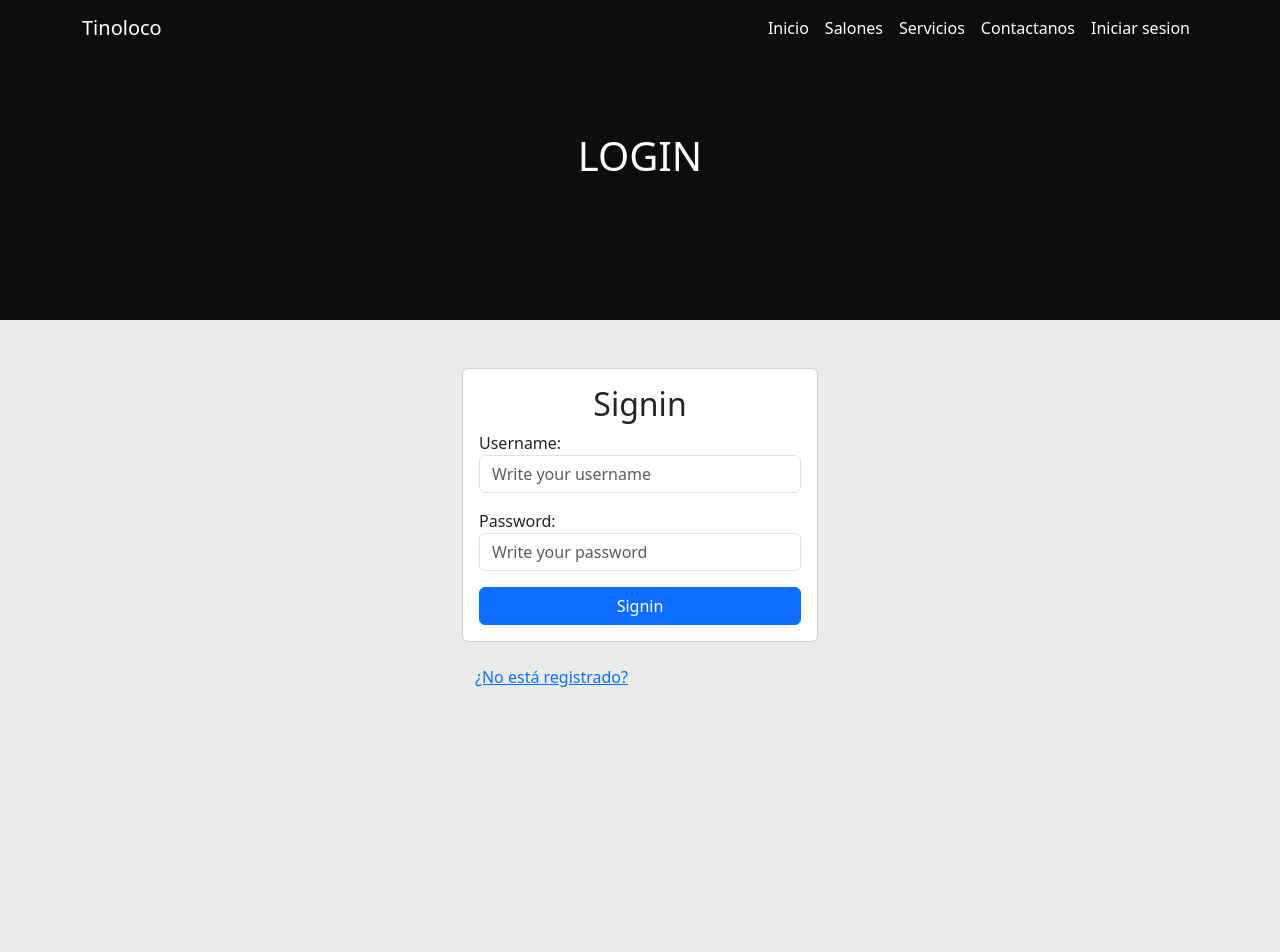
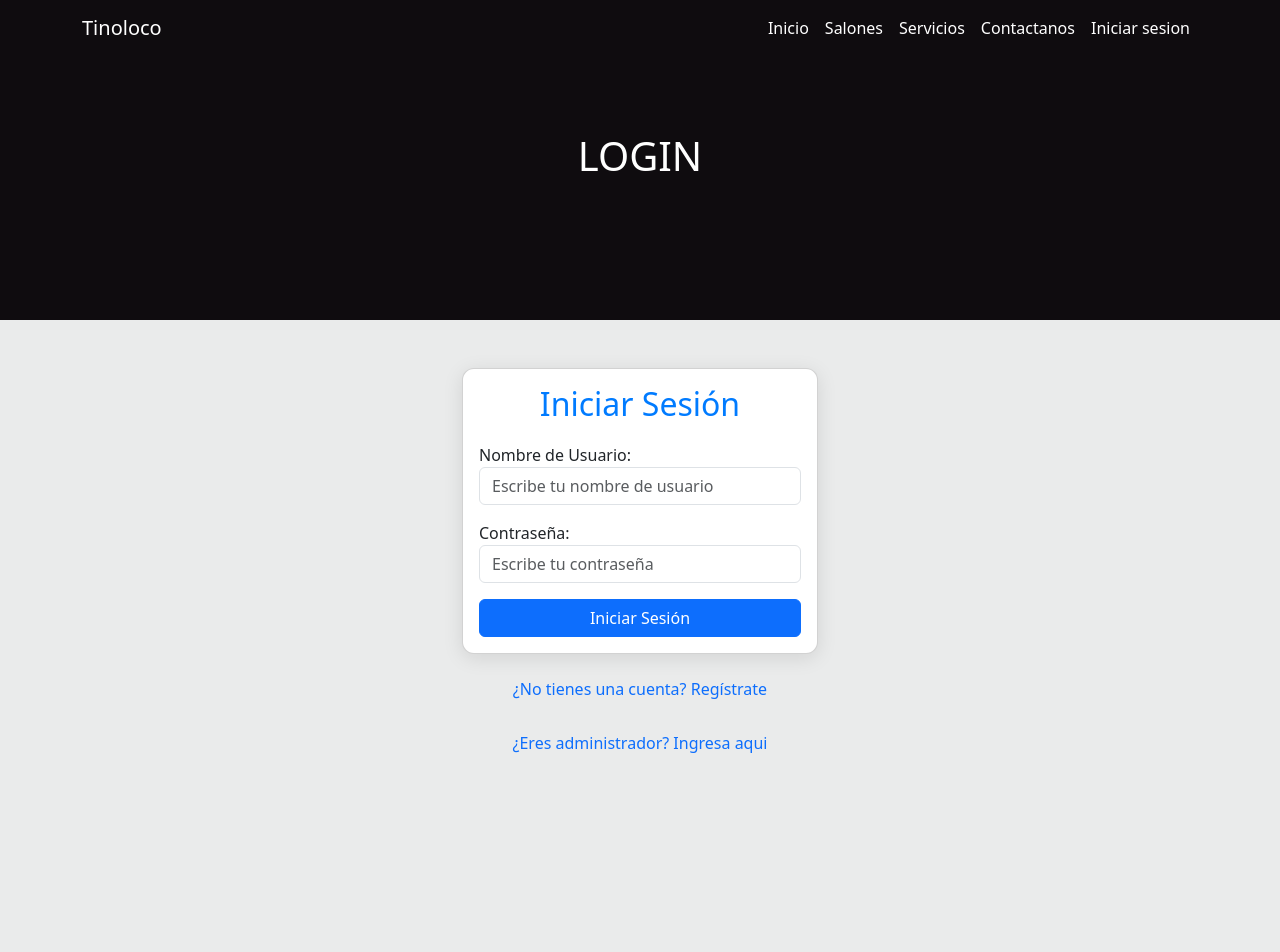
Before and after one commit to Marcwos/django-event-center, a Django app: page /login/ in a window 1280 px wide. Shown: the top 952 px of the page. Run offline with Django 5.2, Linux system fonts and the light colour scheme.

Commit message:
version login y signup beta-3-Pacheco

```diff
--- a/event_center/settings.py
+++ b/event_center/settings.py
@@ -42,7 +42,7 @@
 TEMPLATES = [
     {
         'BACKEND': 'django.template.backends.django.DjangoTemplates',
-        'DIRS': [BASE_DIR / 'templates'],
+        'DIRS': [os.path.join(BASE_DIR, 'inicio/templates/inicio')],
         'APP_DIRS': True,
         'OPTIONS': {
             'context_processors': [
--- a/usuarios/forms.py
+++ b/usuarios/forms.py
@@ -8,7 +8,7 @@
 
     class Meta:
         model = CustomUser
-        fields = ['username', 'cedula', 'password1', 'password2']
+        fields = ['username', 'cedula', 'email', 'password1', 'password2']
 
     def clean_password2(self):
         password1 = self.cleaned_data.get("password1")
--- a/usuarios/models.py
+++ b/usuarios/models.py
@@ -8,9 +8,9 @@
         ('viewer', 'Viewer'),
     )
     role = models.CharField(max_length=20, choices=ROLE_CHOICES, default='viewer')
-    verification_code = models.CharField(max_length=6, blank=True, null=True)  # Código de verificación
-    is_verified = models.BooleanField(default=False)  # Estado de verificación
-    cedula = models.CharField(max_length=20, unique=True, null=True, blank=True)  # Cedula única
+    verification_code = models.CharField(max_length=6, blank=True, null=True)
+    is_verified = models.BooleanField(default=False)
+    cedula = models.CharField(max_length=20, unique=True, null=True, blank=True)
 
     def __str__(self):
         return self.username
--- a/usuarios/templates/usuarios/login.html
+++ b/usuarios/templates/usuarios/login.html
@@ -1,5 +1,3 @@
-
-
 {% extends 'inicio/base.html' %}
 
 {% block content %}
@@ -8,33 +6,62 @@
 </div>
 
 <main class="container">
-    <div class="row">
-        <section class="col-md-4 offset-md-4 mt-5">
-            <form action="/login/" method="POST" class="card card-body">
-                <h2 class="text-center">Signin</h2> <!-- Cambié a h2 para mejor semántica -->
+    <div class="row justify-content-center">
+        <section class="col-md-4 mt-5">
+            <form method="POST" class="card card-body">
+                <h2 class="text-center">Iniciar Sesión</h2>
 
-                {{ error }}
+                {% if error %}
+                <div class="alert alert-danger" role="alert">
+                    {{ error }}
+                </div>
+                {% endif %}
+
                 {% csrf_token %}
 
                 <div class="mb-3">
-                    <label for="username">Username:</label>
-                    <input type="text" name="username" id="username" class="form-control" placeholder="Write your username" required>
+                    <label for="username">Nombre de Usuario:</label>
+                    <input type="text" name="username" id="username" class="form-control" placeholder="Escribe tu nombre de usuario" required>
                 </div>
 
                 <div class="mb-3">
-                    <label for="password">Password:</label>
-                    <input type="password" name="password" id="password" class="form-control" placeholder="Write your password" required>
+                    <label for="password">Contraseña:</label>
+                    <input type="password" name="password" id="password" class="form-control" placeholder="Escribe tu contraseña" required>
                 </div>
 
-                <button class="btn btn-primary" type="submit">
-                    Signin
+                <button class="btn btn-primary w-100" type="submit">
+                    Iniciar Sesión
                 </button>
             </form>
 
-            <form action="/signup/" method="GET" class="mt-3">
-                <button type="submit" class="btn btn-link">¿No está registrado?</button>
+            <form action="{% url 'signup' %}" method="GET" class="mt-3">
+                <button type="submit" class="btn btn-link w-100">¿No tienes una cuenta? Regístrate</button>
+            </form>
+                </button>
+            </form>
+
+            <form action="{% url 'admin:index' %}" method="GET" class="mt-3">
+                <button type="submit" class="btn btn-link w-100">¿Eres administrador? Ingresa aqui</button>
             </form>
         </section>
     </div>
 </main>
+
+<style>
+    .card {
+        box-shadow: 0 4px 20px rgba(0, 0, 0, 0.1);
+        border-radius: 12px;
+    }
+
+    h2 {
+        margin-bottom: 20px;
+        color: #007bff;
+    }
+
+    .btn-link {
+        text-decoration: none;
+        font-size: 1rem;
+    }
+</style>
+
 {% endblock %}
--- a/usuarios/urls.py
+++ b/usuarios/urls.py
@@ -5,5 +5,6 @@
     path('signup/', views.signup, name='signup'),
     path('login/', views.login, name='login'),
     path('logout/', views.logout, name='logout'),
-    path('verify-owners/', views.verify_owners, name='verify_owners'),  # Verificación del Administrador
+    path('verify-owners/', views.verify_owners, name='verify_owners'),
+    path('send/', views.Send.as_view(), name='send'),
 ]
--- a/usuarios/views.py
+++ b/usuarios/views.py
@@ -6,102 +6,66 @@
 from django.core.mail import send_mail
 from django.conf import settings
 from django.contrib.auth.decorators import login_required
-from django.template.loader import get_template
-from django.core.mail import EmailMultiAlternatives
 from django.views import View
 from .forms import CustomUserCreationForm
 from .models import CustomUser
 
-
 def signup(request):
     if request.method == 'GET':
-        return render(request, "usuarios/signup.html", {
-            'form': CustomUserCreationForm()
-        })
+        return render(request, "usuarios/signup.html", {'form': CustomUserCreationForm()})
     else:
         if request.POST['password1'] == request.POST['password2']:
             form = CustomUserCreationForm(request.POST)
             if form.is_valid():
                 try:
                     user = form.save(commit=False)
-
-                    # Verificar si el checkbutton "Dueño" está marcado
-                    is_owner = request.POST.get('is_owner')  # Obtiene el valor del checkbox
-                    if is_owner:  # Si el usuario elige ser dueño
+                    is_owner = request.POST.get('is_owner')
+                    if is_owner:
                         user.is_staff = True
                         user.is_verified = False
                         user.verification_code = str(random.randint(100000, 999999))
                         user.save()
-
-                        # Enviar correo de verificación al administrador
                         send_mail(
                             'Verificación de Registro - Dueño',
                             f'Nuevo registro pendiente: {user.username}. Código: {user.verification_code}',
                             settings.EMAIL_HOST_USER,
-                            [settings.DEFAULT_ADMIN_EMAIL],  # Correo del administrador
+                            [settings.DEFAULT_ADMIN_EMAIL],
                             fail_silently=False,
                         )
-
                         messages.info(request, "Registro exitoso. Pendiente de verificación del Administrador.")
                         return redirect('login')
 
-                    # Si es cliente, completar registro directamente
                     user.is_verified = True
                     user.is_staff = False
                     user.save()
                     auth_login(request, user)
                     messages.success(request, "Usuario registrado correctamente.")
                     return redirect('home')
-
-                except Exception as e:
-                    print(e)
-                    return render(request, "usuarios/signup.html", {
-                        "form": form,
-                        "error": "Error al registrar el usuario. Intenta de nuevo."
-                    })
+                except Exception:
+                    return render(request, "usuarios/signup.html", {"form": form, "error": "Error al registrar el usuario."})
             else:
-                return render(request, "usuarios/signup.html", {
-                    "form": form,
-                    "error": "Formulario inválido. Revisa los datos ingresados."
-                })
+                return render(request, "usuarios/signup.html", {"form": form, "error": "Formulario inválido."})
         else:
-            return render(request, "usuarios/signup.html", {
-                "form": CustomUserCreationForm(),
-                "error": "Las contraseñas no coinciden."
-            })
-
+            return render(request, "usuarios/signup.html", {"form": CustomUserCreationForm(), "error": "Las contraseñas no coinciden."})
 
 def login(request):
     if request.method == 'GET':
-        return render(request, 'usuarios/login.html', {
-            'form': AuthenticationForm
-        })
+        return render(request, 'usuarios/login.html', {'form': AuthenticationForm()})
     else:
-        user = authenticate(
-            request, username=request.POST['username'], password=request.POST['password']
-        )
+        user = authenticate(request, username=request.POST['username'], password=request.POST['password'])
         if user is None:
-            return render(request, 'usuarios/login.html', {
-                'form': AuthenticationForm(),
-                'error': 'Username o contraseña incorrectos.'
-            })
+            return render(request, 'usuarios/login.html', {'form': AuthenticationForm(), 'error': 'Username o contraseña incorrectos.'})
         elif not user.is_verified:
-            return render(request, 'usuarios/login.html', {
-                'form': AuthenticationForm(),
-                'error': 'Tu cuenta aún no ha sido verificada por el Administrador.'
-            })
+            return render(request, 'usuarios/login.html', {'form': AuthenticationForm(), 'error': 'Tu cuenta aún no ha sido verificada.'})
         else:
             auth_login(request, user)
             return redirect('home')
-
 
 @login_required
 def logout(request):
     auth_logout(request)
     return redirect('login')
 
-
-# Verificación del Administrador
 @login_required
 def verify_owners(request):
     if not request.user.is_superuser:
@@ -112,19 +76,16 @@
 
     if request.method == 'POST':
         user_id = request.POST.get('user_id')
-        verification_code = request.POST.get('verification_code')
-
-        user = CustomUser.objects.filter(id=user_id, verification_code=verification_code).first()
-        if user:
+        try:
+            user = CustomUser.objects.get(id=user_id)
             user.is_verified = True
             user.verification_code = None
             user.save()
             messages.success(request, f"Usuario {user.username} verificado exitosamente.")
-        else:
-            messages.error(request, "Código incorrecto. Verificación fallida.")
+        except CustomUser.DoesNotExist:
+            messages.error(request, "Usuario no encontrado.")
 
     return render(request, 'usuarios/verify_owners.html', {'owners': pending_owners})
-
 
 class Send(View):
     def get(self, request):
@@ -135,7 +96,6 @@
         if email:
             template = get_template('usuarios/email-order-success.html')
             content = template.render({'email': email})
-
             msg = EmailMultiAlternatives(
                 'Gracias por tu compra',
                 'Hola, te enviamos un correo con tu factura',
@@ -144,7 +104,6 @@
             )
             msg.attach_alternative(content, 'text/html')
             msg.send()
-
             return render(request, 'usuarios/send.html', {'success': 'Correo enviado correctamente'})
         else:
             return render(request, 'usuarios/send.html', {'error': 'No se pudo encontrar el correo del usuario'})
```
Also changed, not shown: usuarios/admin.py (+5 -7 lines), usuarios/templates/usuarios/signup.html (+17 -14 lines), usuarios/templates/usuarios/verify_owners.html (+2 -5 lines), db.sqlite3.
